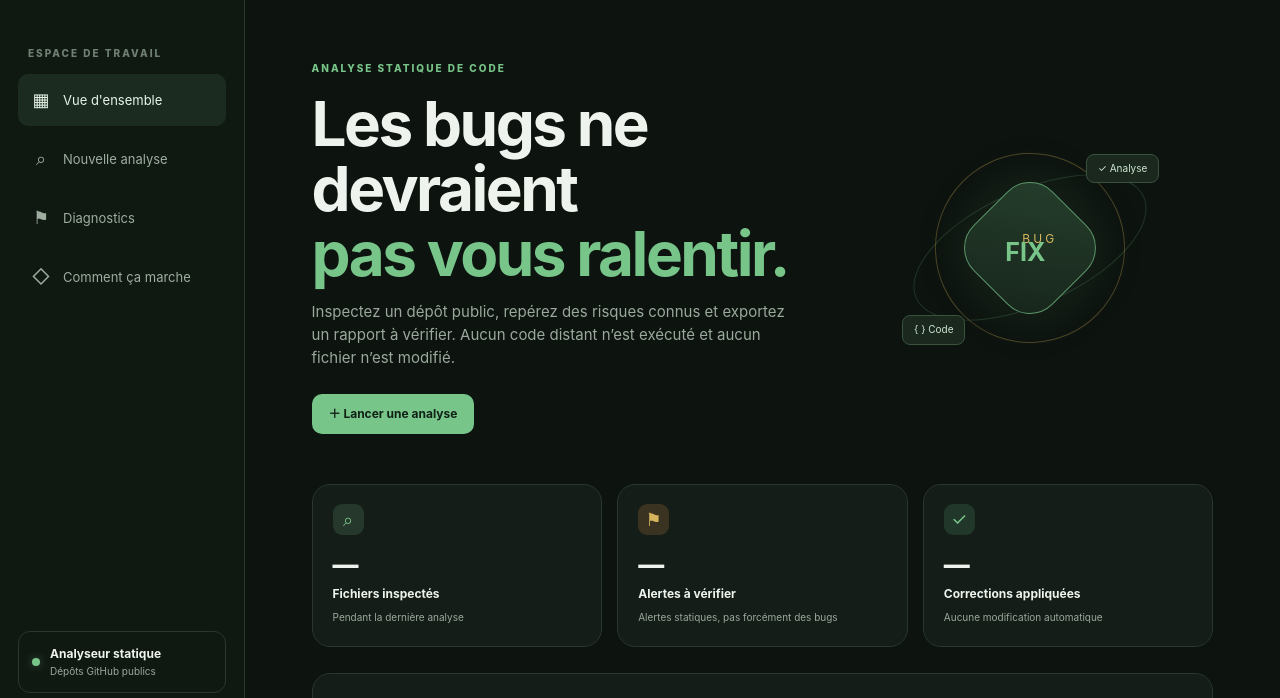
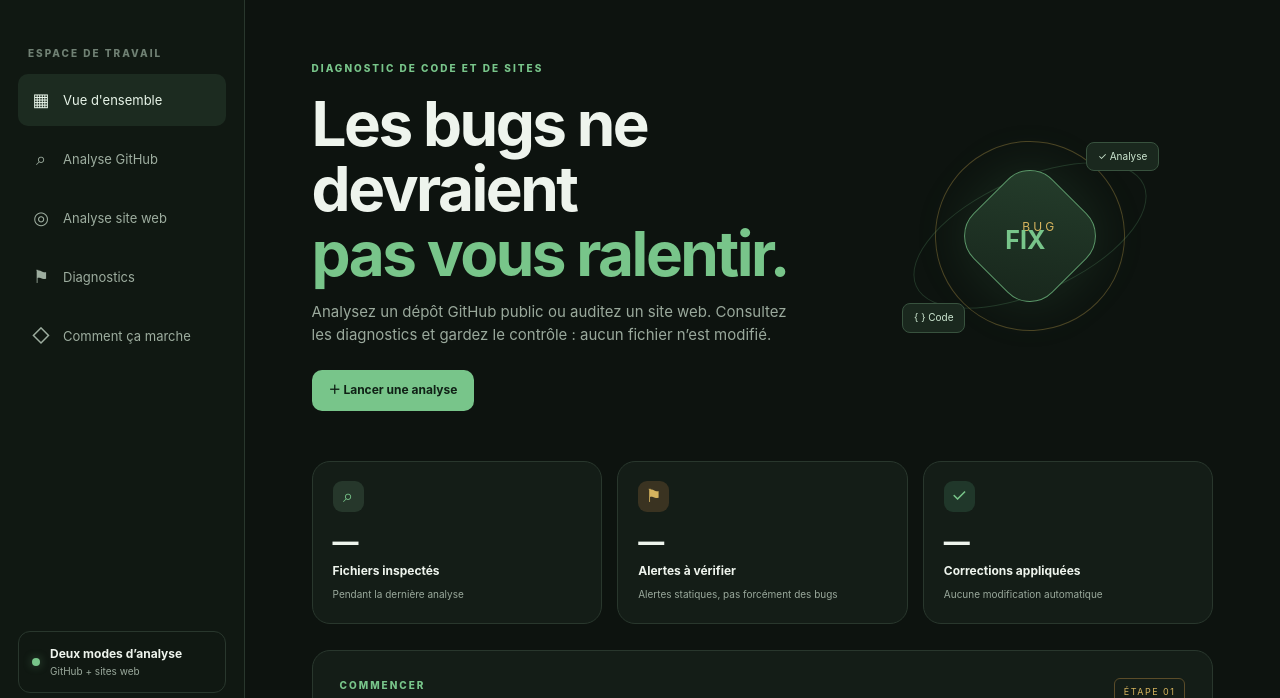
Before and after one commit to padrav223/ida-bugfix, a plain HTML site: page index.html in a window 1280 px wide. Shown: the part 79-777 px from the top of the page. Drawn offline with Linux system fonts and the light colour scheme.

Commit message:
Add navigation to website audit

```diff
--- a/index.html
+++ b/index.html
@@ -15,15 +15,16 @@
       <div class="workspace-label">ESPACE DE TRAVAIL</div>
       <nav>
         <a class="nav-link active" href="#home"><span>▦</span> Vue d'ensemble</a>
-        <a class="nav-link" href="#new-scan"><span>⌕</span> Nouvelle analyse</a>
+        <a class="nav-link" href="#new-scan"><span>⌕</span> Analyse GitHub</a>
+        <a class="nav-link" href="#site-scan"><span>◎</span> Analyse site web</a>
         <a class="nav-link" href="#findings"><span>⚑</span> Diagnostics</a>
         <a class="nav-link" href="#how"><span>◇</span> Comment ça marche</a>
       </nav>
-      <div class="sidebar-bottom"><div class="secure-dot"></div><div><b>Analyseur statique</b><small>Dépôts GitHub publics</small></div></div>
+      <div class="sidebar-bottom"><div class="secure-dot"></div><div><b>Deux modes d’analyse</b><small>GitHub + sites web</small></div></div>
     </aside>
     <main class="main-content" id="home">
       <header class="topbar"><button class="menu-btn" id="menuBtn" aria-label="Ouvrir le menu">☰</button><div class="crumb">IDA / <b>BugFix</b></div><div class="top-actions"><span class="status-pill"><i></i> Système prêt</span><div class="avatar">ID</div></div></header>
-      <section class="welcome"><div><div class="eyebrow">ANALYSE STATIQUE DE CODE</div><h1>Les bugs ne devraient<br/><em>pas vous ralentir.</em></h1><p>Inspectez un dépôt public, repérez des risques connus et exportez un rapport à vérifier. Aucun code distant n’est exécuté et aucun fichier n’est modifié.</p><a class="button primary" href="#new-scan">＋ Lancer une analyse</a></div><div class="hero-art" aria-hidden="true"><div class="orbit orbit-one"></div><div class="orbit orbit-two"></div><div class="core"><span>BUG</span><b>FIX</b></div><div class="float-tag tag-top">✓ Analyse</div><div class="float-tag tag-bottom">{ } Code</div></div></section>
+      <section class="welcome"><div><div class="eyebrow">DIAGNOSTIC DE CODE ET DE SITES</div><h1>Les bugs ne devraient<br/><em>pas vous ralentir.</em></h1><p>Analysez un dépôt GitHub public ou auditez un site web. Consultez les diagnostics et gardez le contrôle : aucun fichier n’est modifié.</p><a class="button primary" href="#new-scan">＋ Lancer une analyse</a></div><div class="hero-art" aria-hidden="true"><div class="orbit orbit-one"></div><div class="orbit orbit-two"></div><div class="core"><span>BUG</span><b>FIX</b></div><div class="float-tag tag-top">✓ Analyse</div><div class="float-tag tag-bottom">{ } Code</div></div></section>
       <section class="stats-grid" aria-label="Statistiques"><article class="stat-card"><span class="stat-icon">⌕</span><div class="stat-value">—</div><div class="stat-label">Fichiers inspectés</div><small>Pendant la dernière analyse</small></article><article class="stat-card"><span class="stat-icon amber">⚑</span><div class="stat-value">—</div><div class="stat-label">Alertes à vérifier</div><small>Alertes statiques, pas forcément des bugs</small></article><article class="stat-card"><span class="stat-icon green">✓</span><div class="stat-value">—</div><div class="stat-label">Corrections appliquées</div><small>Aucune modification automatique</small></article></section>
       <section class="panel" id="new-scan"><div class="section-heading"><div><div class="eyebrow">COMMENCER</div><h2>Analyser un dépôt GitHub</h2><p>Collez l'adresse d'un dépôt public : IDA BugFix inspectera ses fichiers texte et signalera des risques détectables.</p></div><span class="step-badge">ÉTAPE 01</span></div>
         <form id="scanForm" class="scan-form"><label for="repoUrl">URL du dépôt GitHub</label><div class="input-row"><span class="input-prefix">↗</span><input id="repoUrl" type="url" placeholder="https://github.com/utilisateur/projet" autocomplete="url" required/><button class="button primary" type="submit">Analyser <span>→</span></button></div><div class="form-note"><span>🔒</span> Commencez avec un dépôt public. Ne partagez jamais de clé secrète ou de mot de passe.</div><div class="form-error" id="formError" role="alert"></div></form>
```
